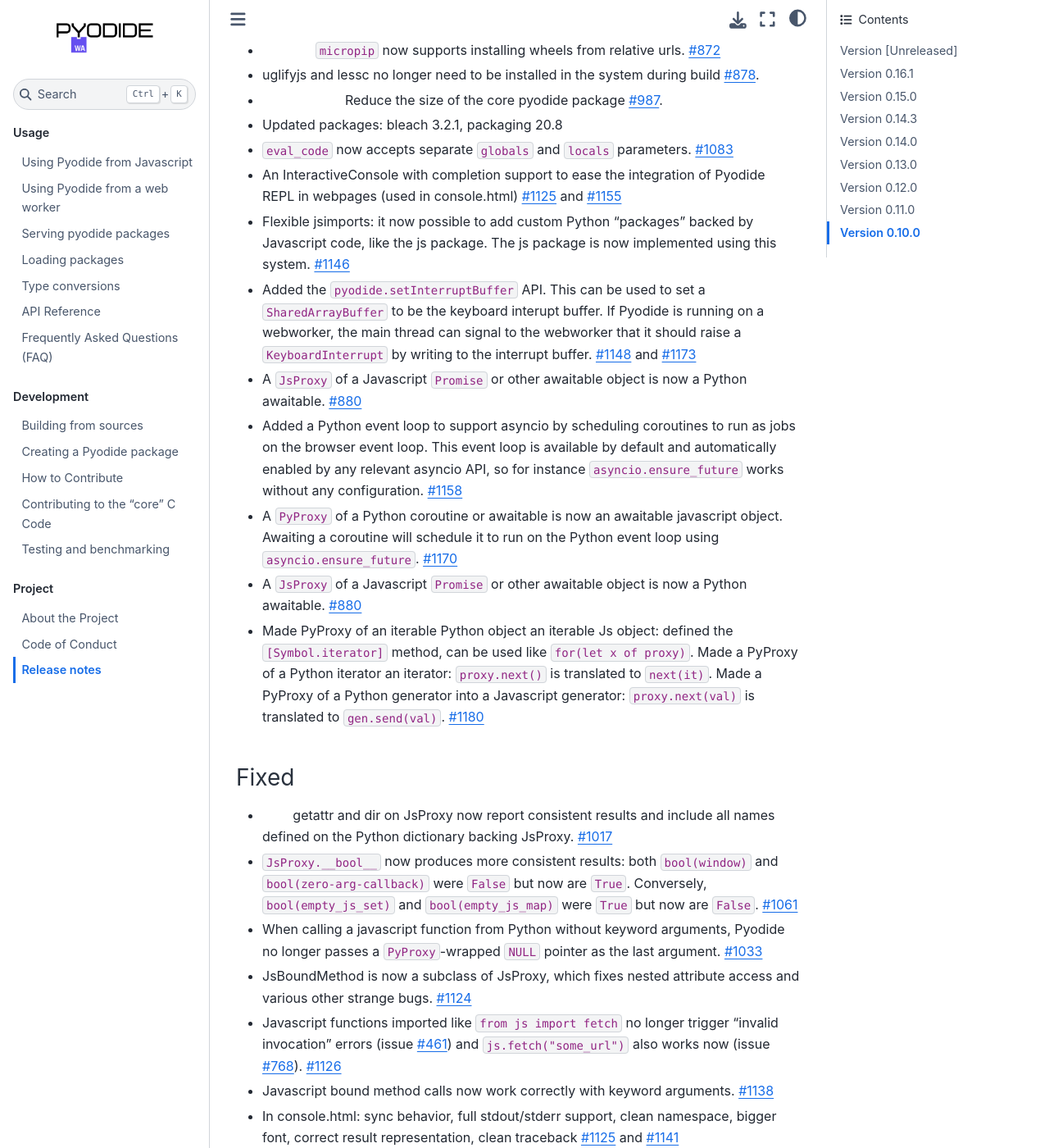
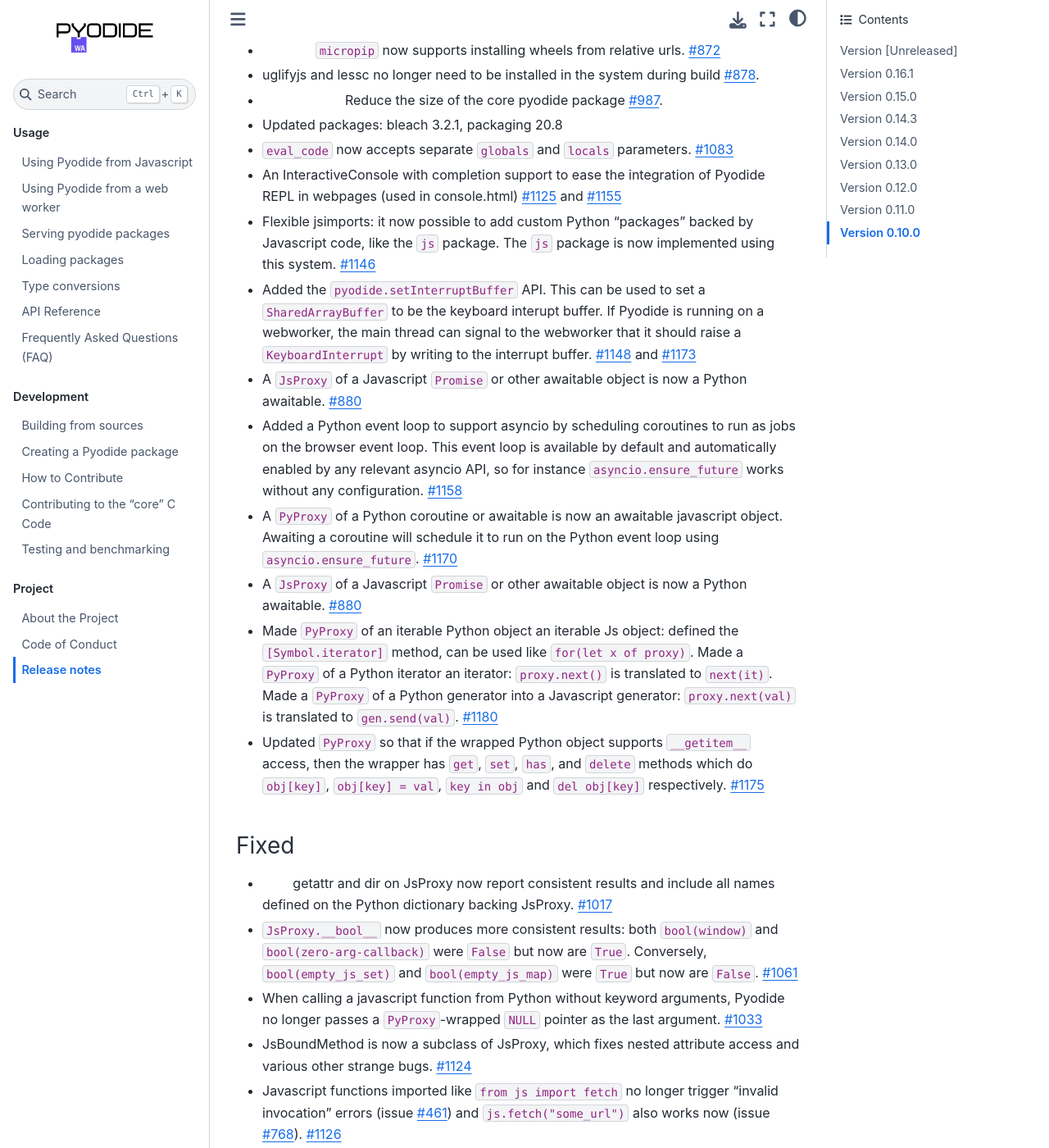
Before and after one commit to pyodide/pyodide, a Sphinx documentation site: the page built from docs/project/changelog.md, in a window 1280 px wide and 1400 px high, scrolled down 828 px. Shown: the whole window at 82% size. Built offline with Sphinx 7.4.7 and the Sphinx Book theme 1.1.4, drawn with Linux system fonts in a browser that asks for light colours; the version number is read from the project's files by our own code.

Commit message:
Update changelog

```diff
--- a/docs/project/changelog.md
+++ b/docs/project/changelog.md
@@ -57,7 +57,7 @@ substitutions:
   [#1125](https://github.com/iodide-project/pyodide/pull/1125) and
   [#1155](https://github.com/iodide-project/pyodide/pull/1155)
 - Flexible jsimports: it now possible to add custom Python "packages" backed by
-  Javascript code, like the js package.  The js package is now implemented
+  Javascript code, like the `js` package.  The `js` package is now implemented
   using this system.
   [#1146](https://github.com/iodide-project/pyodide/pull/1146)
 - Added the `pyodide.setInterruptBuffer` API. This can be used to set a
@@ -81,13 +81,17 @@ substitutions:
 - A `JsProxy` of a Javascript `Promise` or other awaitable object is now a
   Python awaitable.
   [#880](https://github.com/iodide-project/pyodide/pull/880)
-- Made PyProxy of an iterable Python object an iterable Js object: defined the
+- Made `PyProxy` of an iterable Python object an iterable Js object: defined the
   `[Symbol.iterator]` method, can be used like `for(let x of proxy)`.
-  Made a PyProxy of a Python iterator an iterator: `proxy.next()` is
+  Made a `PyProxy` of a Python iterator an iterator: `proxy.next()` is
   translated to `next(it)`.
-  Made a PyProxy of a Python generator into a Javascript generator:
+  Made a `PyProxy` of a Python generator into a Javascript generator:
   `proxy.next(val)` is translated to `gen.send(val)`.
   [#1180](https://github.com/iodide-project/pyodide/pull/1180)
+- Updated `PyProxy` so that if the wrapped Python object supports `__getitem__`
+  access, then the wrapper has `get`, `set`, `has`, and `delete` methods which do
+  `obj[key]`, `obj[key] = val`, `key in obj` and `del obj[key]` respectively.
+  [#1175](https://github.com/iodide-project/pyodide/pull/1175)
 
 ### Fixed
 - {{ Fix }} getattr and dir on JsProxy now report consistent results and include all
```
